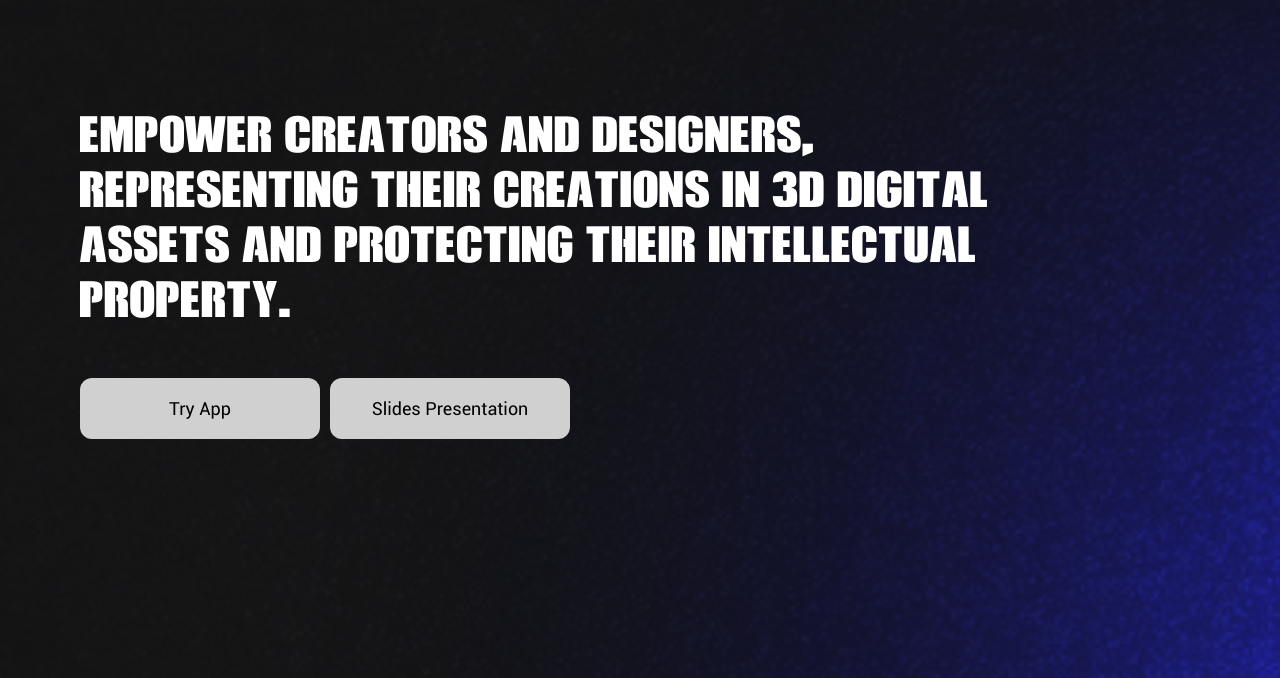
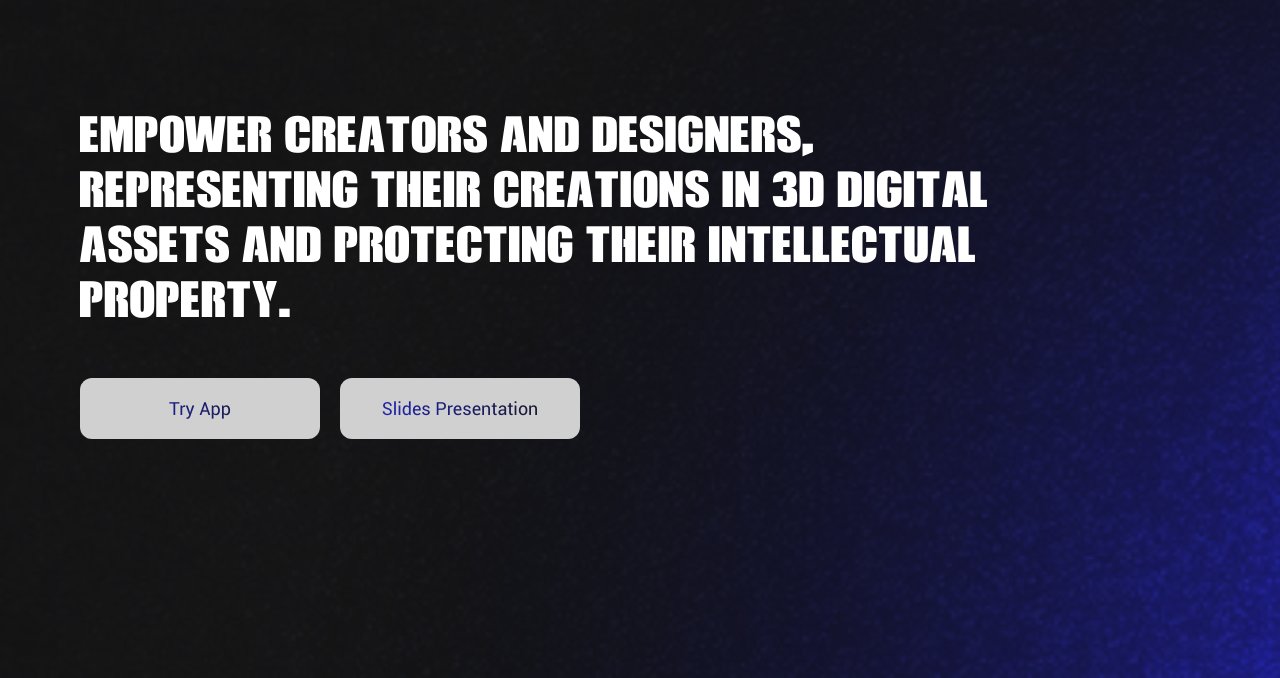
Before and after one commit to jnschilling/locki-io-intro, a website built with Vite: page index.html in a window 1280 px wide. Shown: the part 122-800 px from the top of the page. Built offline with nearby package versions, Linux system fonts and the light colour scheme.

Commit message:
refined buttons

```diff
--- a/index.html
+++ b/index.html
@@ -41,8 +41,14 @@
         digital assets and protecting their intellectual property.
       </p>
       <div class="btn-container">
-        <a class="btn">Try App</a>
-        <a class="btn">Slides Presentation</a>
+        <a class="btn" href="https://app.locki.io"
+          ><p class="btn-text">Try App</p></a
+        >
+        <a
+          class="btn"
+          href="https://docs.google.com/presentation/d/1lC97yDWoAkz4cUjsRgygfEbLODQ4RQAP8dFrXYeT_Ws/edit?usp=sharing"
+          ><p class="btn-text">Slides Presentation</p></a
+        >
       </div>
     </section>
     <footer class="locki-footer">
--- a/style.css
+++ b/style.css
@@ -61,7 +61,7 @@ body, html {
 
 .intro-section .btn-container {
   display: flex;
-  gap: 10px;
+  gap: 20px;
 }
 
 .intro-section .btn-container .btn {
@@ -72,6 +72,17 @@ body, html {
   font-size: 18px;
   text-decoration: none;
   text-align: center;
+}
+
+.intro-section .btn-container .btn .btn-text {
+  margin: 0;
+  padding: 0;
+  background-image: linear-gradient(45deg, #2326C5, #141415);
+  background-clip: text;
+  -webkit-background-clip: text;
+  -webkit-text-fill-color: transparent;
+  -moz-background-clip: text;
+  -moz-text-fill-color: transparent;
 }
 
 .locki-footer {
```
